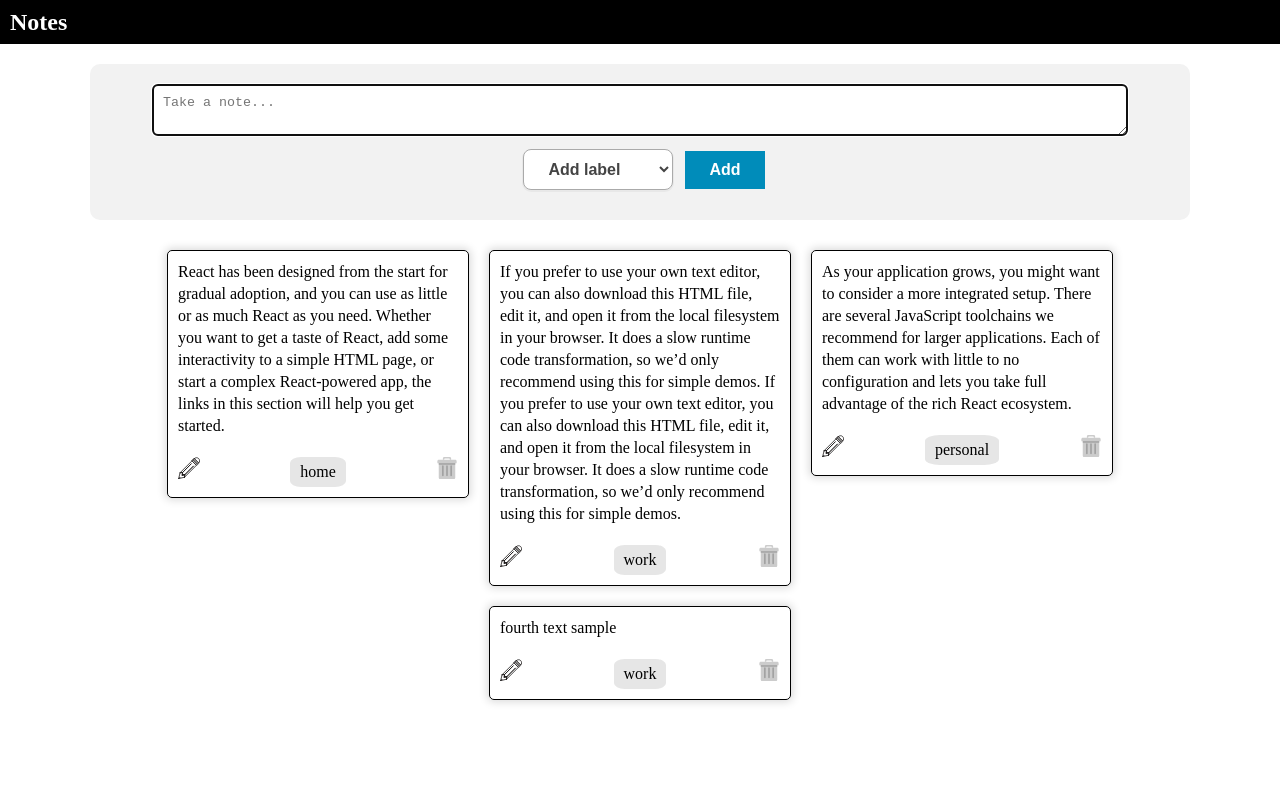
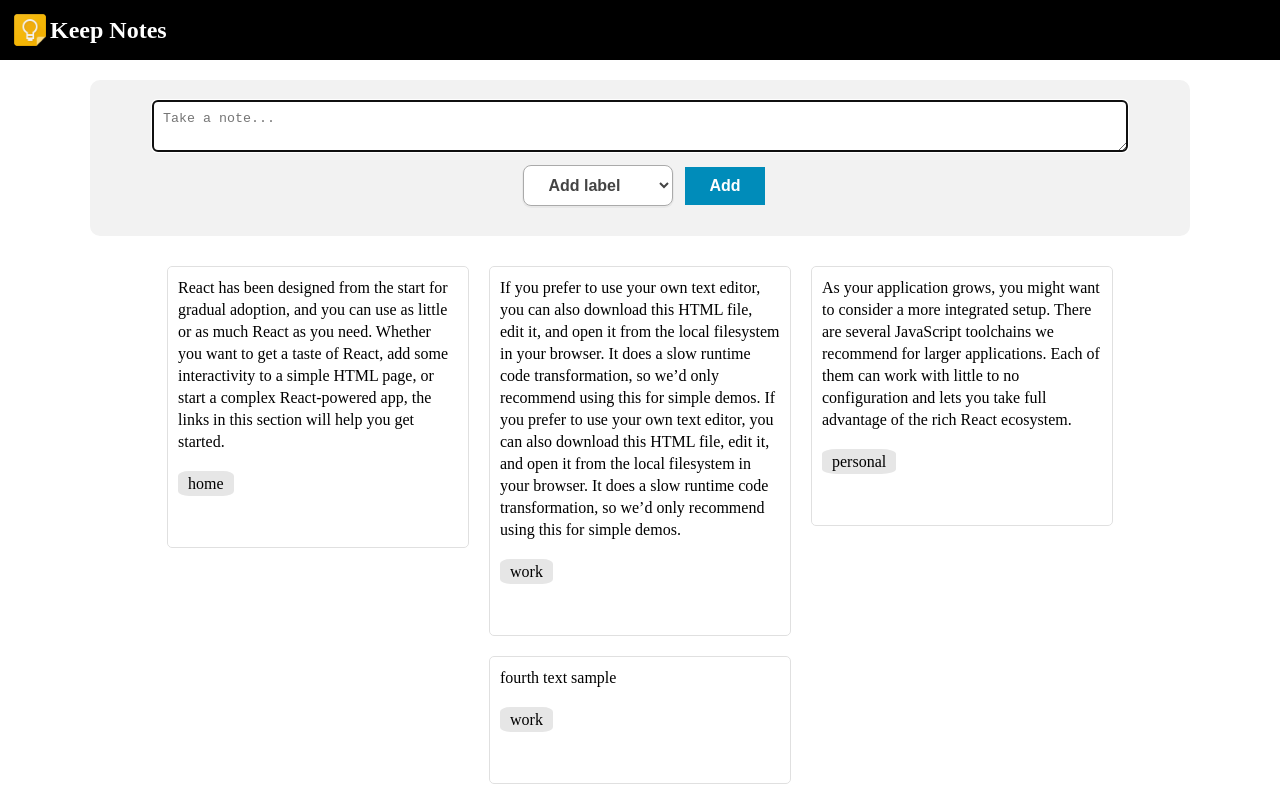
Before and after one commit to 1kvsn/note-wysa, a React (Create React App) app: page / in a window 1280 px wide. Built offline with nearby package versions, Linux system fonts and the light colour scheme.

Commit message:
Change styles

```diff
--- a/src/App.scss
+++ b/src/App.scss
@@ -11,6 +11,16 @@ $primary-bg: #f2f2f2;
 .header {
 	background-color: black;
 	padding: 10px;
+
+	.app-name {
+		display: flex;
+		align-items: center;
+
+		img {
+			width: 40px;
+			height: 40px;
+		}
+	}
 
 	p {
 		font-size: 24px;
@@ -75,12 +85,36 @@ $primary-bg: #f2f2f2;
 	.note {
 		width: 280px;
 		margin: 10px;
-		border: 1px solid black;
+		border: 1px solid #e0e0e0;
 		border-radius: 5px;
 		padding: 10px;
-		box-shadow: 0px 0px 8px 2px rgba($color: #dbdbdb, $alpha: 1.0);
 		line-height: 22px;
 		word-wrap: break-word;
+
+		.note-text {
+			margin: 0 0 20px 0;
+
+		}
+
+		&:hover {
+			box-shadow: 0 1px 2px 0 rgba(60,64,67,0.302), 0 1px 3px 1px rgba(60,64,67,0.149);
+
+		}
+
+		.hide {
+			visibility: hidden;
+		}
+
+		&:hover .hide {
+			visibility: visible;
+		}
+
+		.label {
+			display: inline;
+			background-color: #e6e6e6;
+			border-radius: 20%;
+			padding: 4px 10px;
+		}
 	}
 
 	.note-base {
@@ -92,12 +126,7 @@ $primary-bg: #f2f2f2;
 			width: 22px;
 			height: 22px;
 			cursor: pointer;
-		}
 
-		.label {
-			background-color: #e6e6e6;
-			border-radius: 20%;
-			padding: 4px 10px;
 		}
 	}
 }
--- a/src/components/Header.js
+++ b/src/components/Header.js
@@ -1,10 +1,12 @@
 import React from 'react';
+import KeepIcon from './../assets/images/keep.png';
 
 function Header() {
 	return (
 		<section className="header">
-			<div>
-				<p>Notes</p>
+			<div className="app-name">
+				<img src={KeepIcon} alt="keep note" />
+				<p>Keep Notes</p>
 			</div>
 		</section>
 	)
--- a/src/components/Note.js
+++ b/src/components/Note.js
@@ -1,4 +1,4 @@
-import React from 'react';
+import React, { Fragment } from 'react';
 import editIcon from '../assets/images/edit-outline.svg';
 import deleteIcon from '../assets/images/delete.svg';
 
@@ -10,10 +10,11 @@ const Note = ({ noteData, handleEdit, handleDelete }) => {
 			{
 				noteData && (
 					<div className="note">
-						<p>{noteData.text}</p>
-						<div className="note-base">
+						<p className="note-text">{noteData.text}</p>
+						<Labels label={noteData.label} />
+
+						<div className="note-base hide">
 							<img onClick={() => handleEdit(noteData.id)} src={editIcon} alt="edit" />
-							<Labels label={noteData.label} />
 							<img onClick={() => handleDelete(noteData.id)} src={deleteIcon} alt="delete" />
 						</div>
 					</div>
@@ -26,7 +27,7 @@ const Note = ({ noteData, handleEdit, handleDelete }) => {
 // renders labels on note
 const Labels = ({ label }) => {
 	return (
-		<>
+		<Fragment>
 			{
 				label.map(lb => {
 					return (
@@ -34,7 +35,7 @@ const Labels = ({ label }) => {
 					)
 				})
 			}
-		</>
+		</Fragment>
 	)
 }
 
--- a/src/components/Notes.js
+++ b/src/components/Notes.js
@@ -1,4 +1,4 @@
-import React, { useContext, useEffect } from 'react';
+import React, { useContext, useEffect, Fragment } from 'react';
 
 import Note from './Note';
 import { NoteContext } from './NoteContext';
@@ -67,7 +67,7 @@ const Notes = () => {
 	})
 
 	return (
-		<>
+		<Fragment>
 			<div className="wrapper">
 				<section className="form">
 					<textarea
@@ -82,7 +82,6 @@ const Notes = () => {
 						className="select-label"
 						value={label[0] || "Add label"}
 						onChange={e => setLabel([e.target.value])}
-
 					>
 						<option value="Add label" hidden>Add label</option>
 						<option value="home">Home</option>
@@ -91,25 +90,28 @@ const Notes = () => {
 						<option value="finance">Finance</option>
 						<option value="fun">Fun</option>
 					</select>
-					<button className="button" type="submit" onClick={handleSubmit}>{editMode ? "Save" : "Add"}</button>
+					<button
+						className="button"
+						type="submit"
+						onClick={handleSubmit}>
+							{editMode ? "Save" : "Add"}
+					</button>
 				</section>
 
 				<section className="note-container">
 					{
-						notes.map(note => {
-							return (
+						notes.map(note => (
 								<Note
 									key={note.id}
 									noteData={note}
 									handleEdit={handleEdit}
 									handleDelete={handleDelete}
 								/>
-							)
-						})
+						))
 					}
 				</section>
 			</div>
-		</>
+		</Fragment>
 	)
 }
 
```
Also changed, not shown: src/assets/images/keep.png (added).
